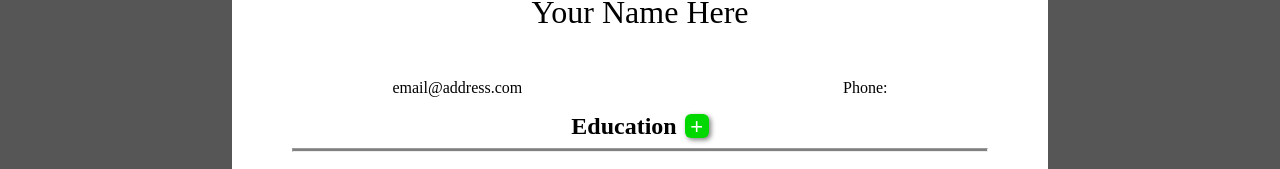
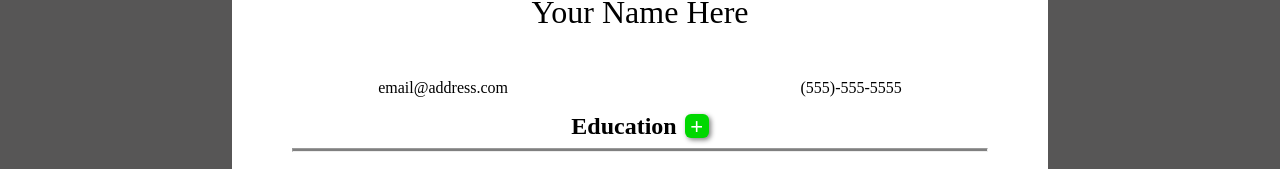
Before and after one commit to Salads/odin-react-cv-application, a React (Vite) app: page / in a window 1280 px wide. Shown: the part 212-381 px from the top of the page. Built offline with nearby package versions, Linux system fonts and the light colour scheme.

Commit message:
TeleElement now uses placeholder text as default if none set.

```diff
--- a/src/components/TeleElement.jsx
+++ b/src/components/TeleElement.jsx
@@ -50,7 +50,7 @@ function TeleElement() {
 		);
 	}
 	else {
-		let displayText = ( text ? text : 'Phone: ' );
+		let displayText = ( text ? text : placeholder );
 		return (
 			<p onClick={onDisplayClick}>{displayText}</p>
 		);
```
